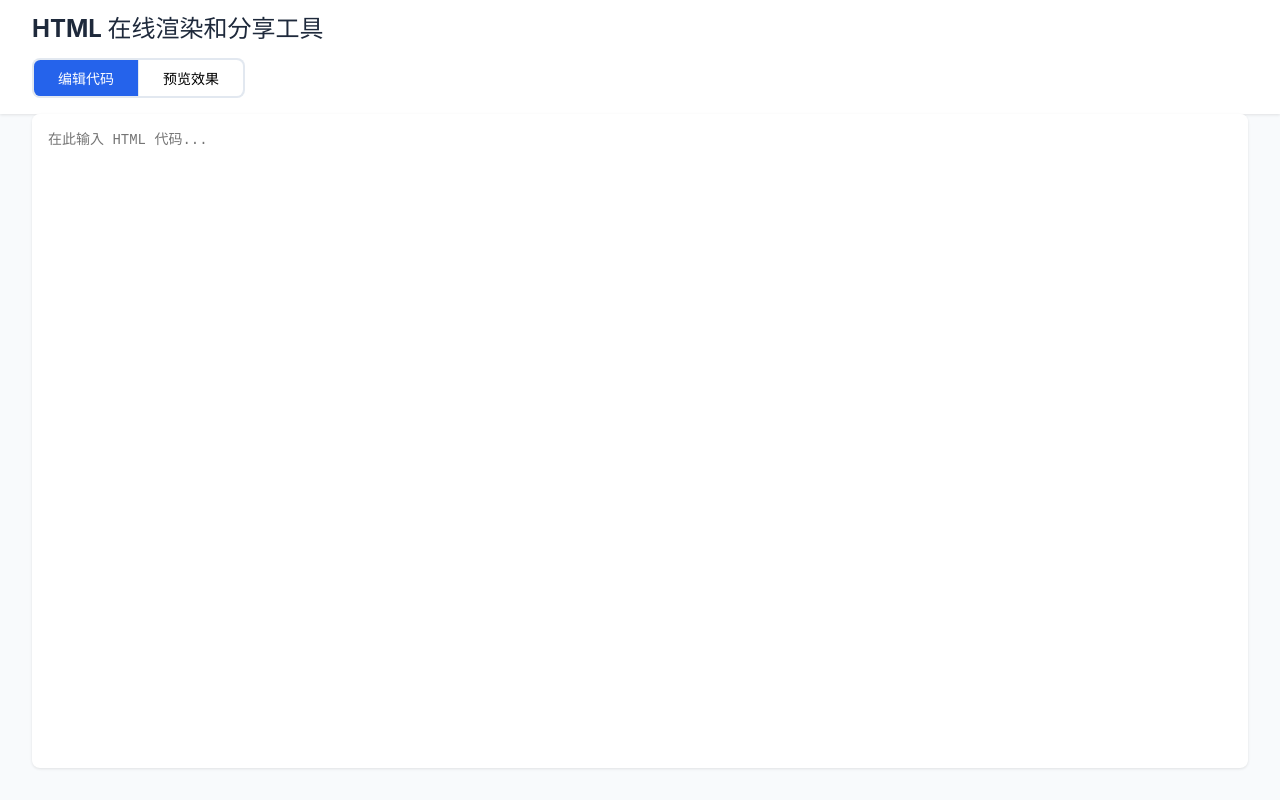
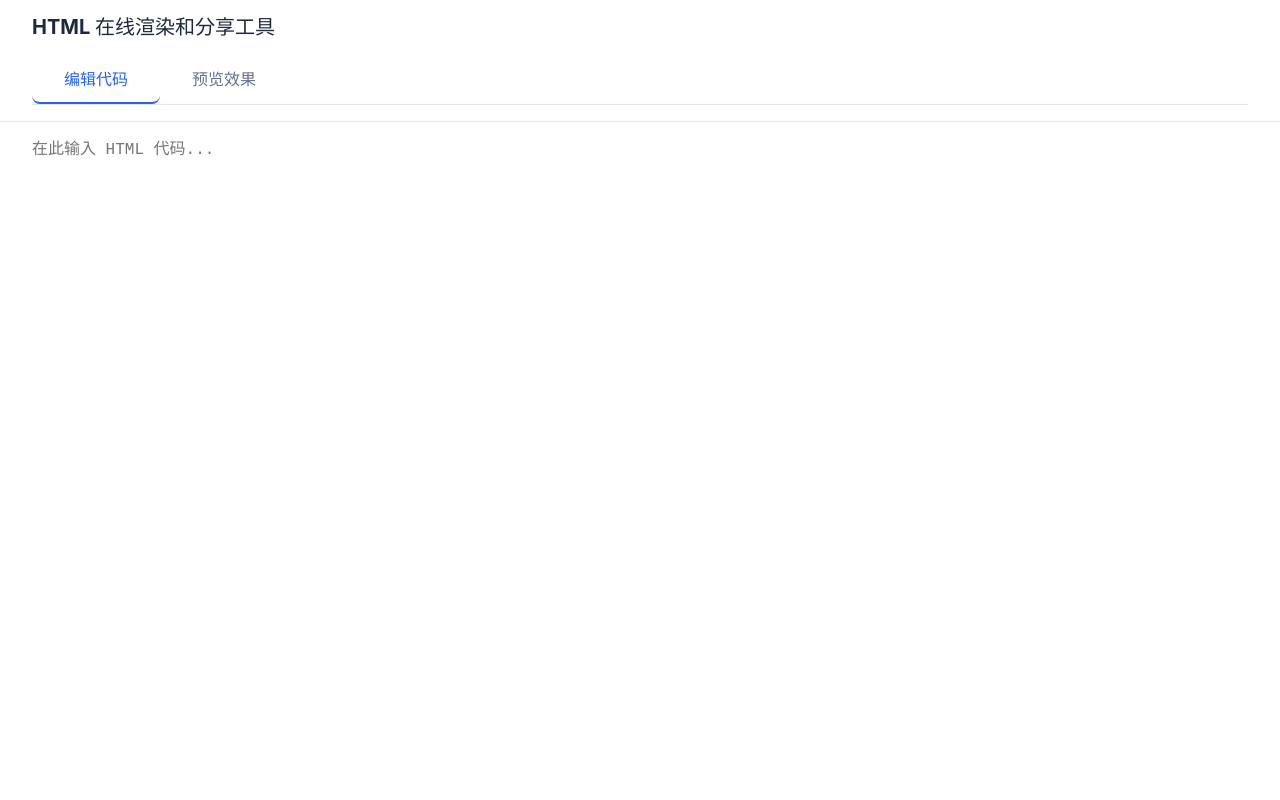
Before and after one commit to yty971231/html-share, a React (Vite) app in the folder frontend/: page / in a window 1280 px wide. Built offline with nearby package versions, Linux system fonts and the light colour scheme.

Commit message:
Update App.css

```diff
--- a/frontend/src/App.css
+++ b/frontend/src/App.css
@@ -5,73 +5,71 @@
   --border-color: #e2e8f0;
 }
 
+* {
+  margin: 0;
+  padding: 0;
+  box-sizing: border-box;
+}
+
+body {
+  margin: 0;
+  min-height: 100vh;
+}
+
 .app-container {
   min-height: 100vh;
   display: flex;
   flex-direction: column;
-  background-color: var(--bg-color);
 }
 
 .app-header {
   background-color: white;
+  border-bottom: 1px solid var(--border-color);
   padding: 1rem 2rem;
-  box-shadow: 0 1px 3px rgba(0, 0, 0, 0.1);
 }
 
 .app-header h1 {
-  margin: 0 0 1rem 0;
-  font-size: 1.5rem;
+  margin: 0;
+  font-size: 1.25rem;
   color: #1e293b;
 }
 
 .tab-container {
   display: flex;
-  gap: 1px;
-  background-color: var(--border-color);
-  padding: 2px;
-  border-radius: 0.5rem;
-  width: fit-content;
+  margin-top: 1rem;
+  border-bottom: 1px solid var(--border-color);
 }
 
 .tab-button {
-  padding: 0.5rem 1.5rem;
-  background-color: white;
+  padding: 0.75rem 2rem;
+  background: none;
   border: none;
+  border-bottom: 2px solid transparent;
   cursor: pointer;
-  font-size: 0.875rem;
-  transition: all 0.2s;
-}
-
-.tab-button:first-child {
-  border-radius: 0.4rem 0 0 0.4rem;
-}
-
-.tab-button:last-child {
-  border-radius: 0 0.4rem 0.4rem 0;
+  font-size: 1rem;
+  color: #64748b;
 }
 
 .tab-button:hover {
-  background-color: var(--bg-color);
+  color: var(--primary-color);
 }
 
 .tab-button.active {
-  background-color: var(--primary-color);
-  color: white;
+  color: var(--primary-color);
+  border-bottom-color: var(--primary-color);
 }
 
 .app-main {
   flex: 1;
-  padding: 0 2rem 2rem;
   display: flex;
   flex-direction: column;
+  height: calc(100vh - 100px); /* 减去header的高度 */
 }
 
 .share-url-container {
+  padding: 1rem 2rem;
   background-color: white;
-  padding: 1rem;
-  margin: 1rem 0;
-  border-radius: 0.5rem;
-  box-shadow: 0 1px 3px rgba(0, 0, 0, 0.1);
+  border-bottom: 1px solid var(--border-color);
 }
 
 .share-url {
@@ -90,13 +88,12 @@
 }
 
 .copy-button {
-  padding: 0.25rem 1rem;
+  padding: 0.5rem 1rem;
   background-color: var(--primary-color);
   color: white;
   border: none;
   border-radius: 0.25rem;
   cursor: pointer;
-  font-size: 0.875rem;
 }
 
 .copy-button:hover {
@@ -105,32 +102,30 @@
 
 .loading, .no-share {
   color: #64748b;
-  font-size: 0.875rem;
 }
 
 .content-container {
   flex: 1;
-  background-color: white;
-  border-radius: 0.5rem;
-  box-shadow: 0 1px 3px rgba(0, 0, 0, 0.1);
+  display: flex;
   overflow: hidden;
 }
 
 .editor-container,
 .preview-container {
+  flex: 1;
   height: 100%;
-  min-height: 500px;
 }
 
 .html-editor {
   width: 100%;
   height: 100%;
-  padding: 1rem;
+  padding: 1rem 2rem;
   border: none;
   resize: none;
   font-family: monospace;
-  font-size: 0.875rem;
+  font-size: 1rem;
   line-height: 1.5;
+  background-color: white;
 }
 
 .html-editor:focus {
@@ -141,5 +136,4 @@
   width: 100%;
   height: 100%;
   border: none;
-  background-color: white;
 }
```
